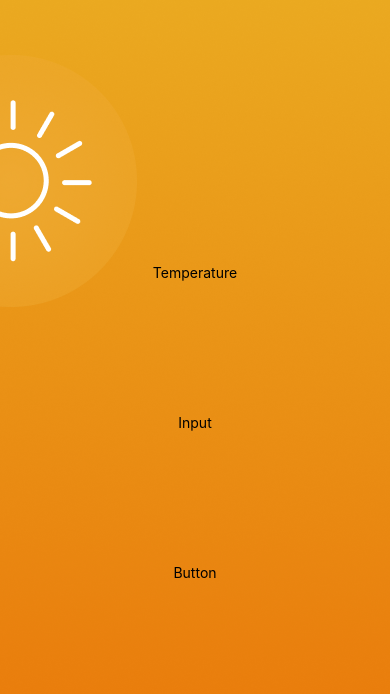
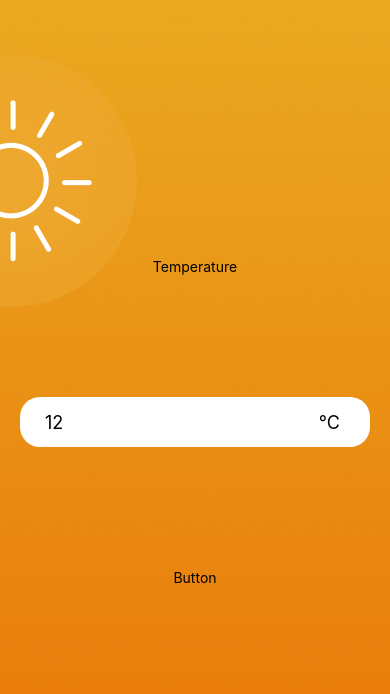
Before and after one commit to louiselize/tutoriel_react_native_temperature_converter, a React Native app: screen / in a window 390 px wide. Shown: the top 694 px of the page. Built offline with nearby package versions, Linux system fonts and the light colour scheme.

Commit message:
feat: add InputTemperature component

```diff
--- a/App.js
+++ b/App.js
@@ -1,6 +1,8 @@
 import { ImageBackground, Text, View } from "react-native";
 import { styles } from "./App.style";
 import hotBackground from "./assets/hot.png";
+import InputTemperature from "./components/InputTemperature/InputTemperature";
+
 export default function App() {
   return (
     <>
@@ -9,9 +11,7 @@ export default function App() {
           <View>
             <Text>Temperature</Text>
           </View>
-          <View>
-            <Text>Input</Text>
-          </View>
+          <InputTemperature defaultValue={"12"} />
           <View>
             <Text>Button</Text>
           </View>
--- a/App.style.js
+++ b/App.style.js
@@ -4,6 +4,7 @@ export const styles = StyleSheet.create({
   container: {
     flex: 1,
     justifyContent: "center",
+    padding: 20,
   },
   workspace: {
     height: 450,
--- /dev/null
+++ b/components/InputTemperature/InputTemperature.jsx
@@ -0,0 +1,17 @@
+import { Text, TextInput, View } from "react-native";
+import { styles } from "./InputTemperature.style";
+
+export default function InputTemperature({ defaultValue }) {
+  return (
+    <View style={styles.container}>
+      <TextInput
+        style={styles.input}
+        placeholder="Tappe une température"
+        keyboardType="numeric"
+        maxLength={4}
+        defaultValue={defaultValue}
+      />
+      <Text style={styles.unit}>°C</Text>
+    </View>
+  );
+}
--- /dev/null
+++ b/components/InputTemperature/InputTemperature.style.js
@@ -0,0 +1,22 @@
+import { StyleSheet } from "react-native";
+
+export const styles = StyleSheet.create({
+  container: {
+    alignSelf: "stretch", // permet de ne pas prendre en compte le alignItems du parent
+    justifyContent: "center",
+  },
+
+  input: {
+    backgroundColor: "white",
+    borderRadius: 20,
+    height: 50,
+    paddingLeft: 25,
+    fontSize: 18,
+  },
+  unit: {
+    position: "absolute",
+    fontSize: 18,
+    alignSelf: "flex-end",
+    paddingRight: 30,
+  },
+});
```
